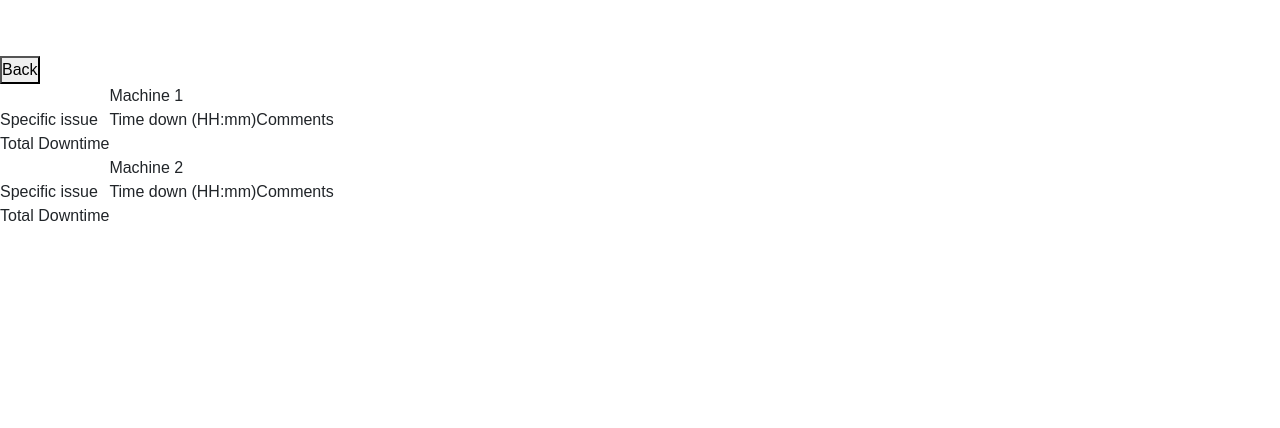
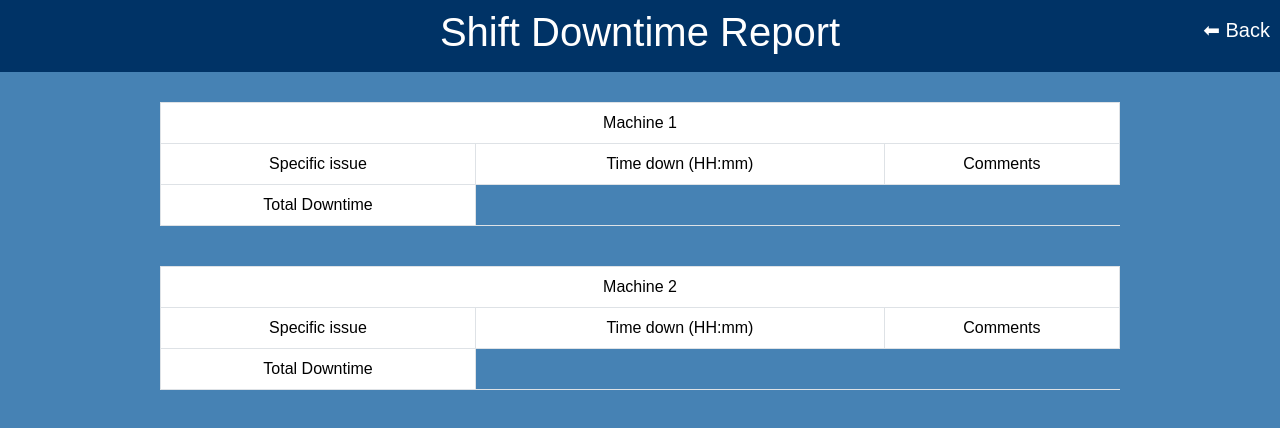
Before and after one commit to apatel62/Project-1, a plain HTML site: page report.html in a window 1280 px wide. Drawn offline with nearby package versions, Linux system fonts and the light colour scheme.

Commit message:
added css to report.css

```diff
--- a/assets/css/form.css
+++ b/assets/css/form.css
@@ -10,12 +10,6 @@ h3, span {
 
 h3{
     font-style: italic;
-}
-
-body {
-    background-color: var(--primary);
-    background-size: 100vh;
-    text-align: center;
 }
 
 .form-custom {
--- a/assets/css/report.css
+++ b/assets/css/report.css
@@ -0,0 +1,24 @@
+.navbar-custom-1 {
+    display: flex;
+    flex-direction: row;
+    align-items: center;
+    justify-content: center;
+    text-align: center;
+    background-color: var(--secondary);
+  }
+
+  .back{
+    position: fixed;
+    top:15px;
+    right:10px;
+    color: var(--text);
+    font-size: 20px;
+    text-decoration: none;
+  }
+
+  .table-custom{
+    width: 75%;
+    margin:30px auto;
+    margin-bottom: 40px;
+
+  }
--- a/assets/css/style.css
+++ b/assets/css/style.css
@@ -17,8 +17,14 @@
     justify-content: center;
     text-align: center;
     background-color: var(--secondary);
-  }
+}
 
 h1 {
     color: var(--text);
 }
+
+body {
+    background-color: var(--primary);
+    background-size: 100vh;
+    text-align: center;
+}
--- a/report.html
+++ b/report.html
@@ -10,18 +10,19 @@
     <link rel="stylesheet" href="./assets/css/report.css" />
 </head>
 <body>
-    <header>
+    <header class ="navbar navbar-expand-md navbar-dark sticky-top navbar-custom-1">
         <h1>Shift Downtime Report</h1>
-        <button type="back">Back</button>
+        <nav >
+          <a href="javascript:void(0);" class="back" onclick="">⬅ Back</a>
+        </nav>
+
     </header>
     <main>
         <div class="machine-1">
-            <table id="machine-1-table">
-                <thead>
-                    <th>
-                        <td colspan="3">Machine 1</td>
-                    </th>
-                </thead>
+            <table id="machine-1-table" class="table table-bordered table-custom">
+                <tr>
+                    <td colspan="3">Machine 1</td>
+                </tr>
                 <tr>
                     <td>Specific issue</td>
                     <td>Time down (HH:mm)</td>
@@ -35,12 +36,10 @@
             </table>
         </div>
         <div class="machine-2">
-            <table id="machine-2-table">
-                <thead>
-                    <th>
-                        <td colspan="3">Machine 2</td>
-                    </th>
-                </thead>
+            <table id="machine-2-table" class="table table-bordered table-custom">
+                <tr>
+                    <td colspan="3">Machine 2</td>
+                </tr>
                 <tr>
                     <td>Specific issue</td>
                     <td>Time down (HH:mm)</td>
```
